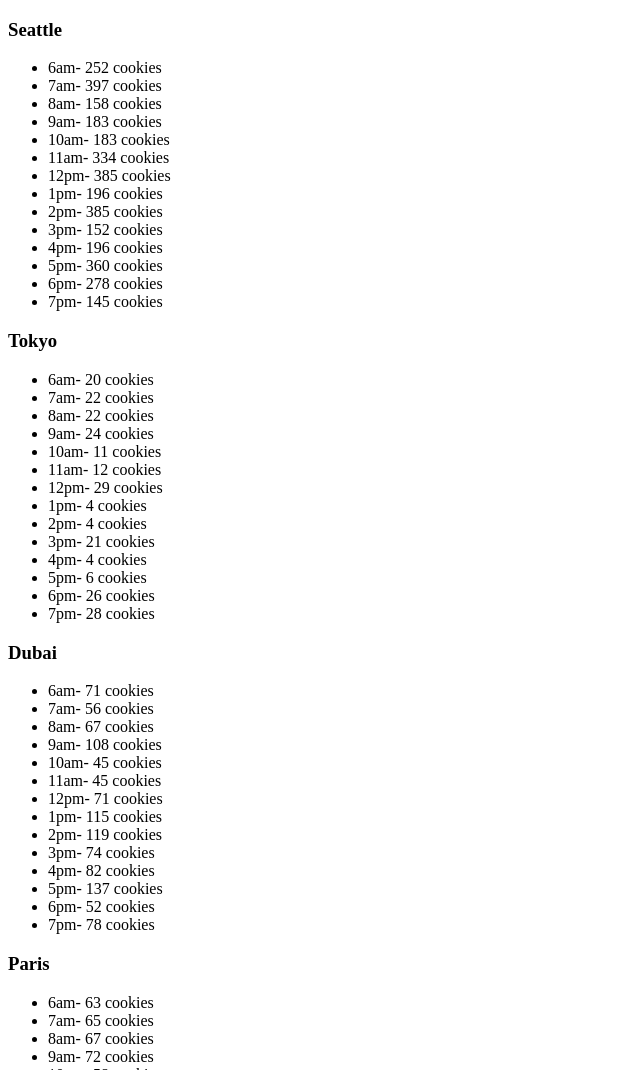
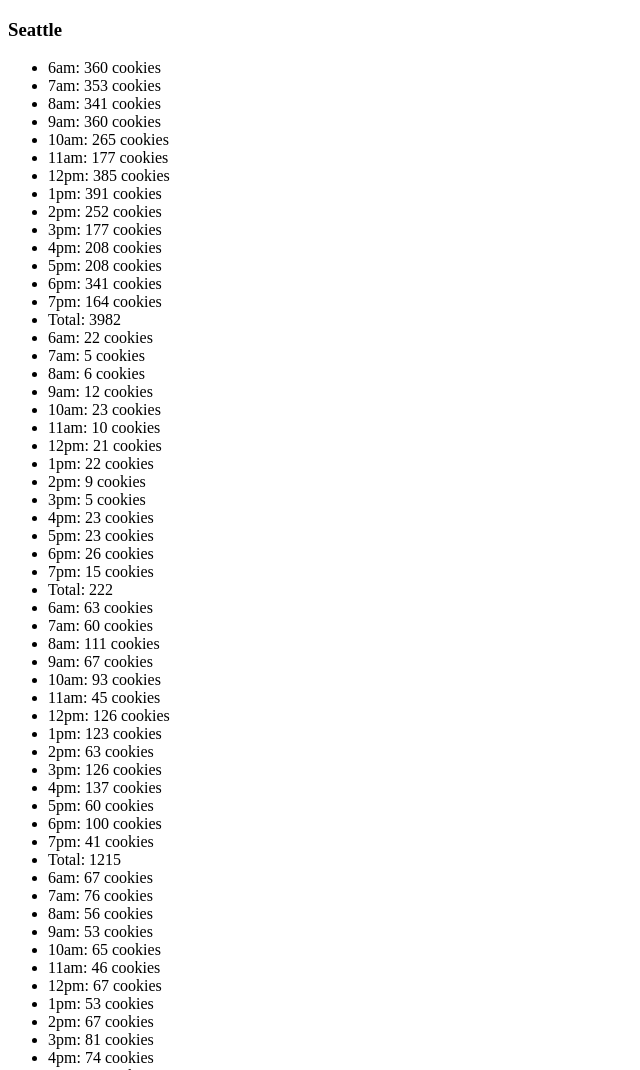
Before and after one commit to DavidSegura07/cookie-stand-david, a plain HTML site: page sale.html in a window 1280 px wide. Shown: the top 1070 px of the page, without its empty margins (0-640 px from the left). Drawn offline with Linux system fonts and the light colour scheme.

Commit message:
this is actually lab6

```diff
--- a/app.js
+++ b/app.js
@@ -1,218 +1,174 @@
 'use strict';
-
 console.log('hi');
 
-const profileContainer = document.getElementById('container');
-console.log(profileContainer);
+let seattleSales = document.getElementById('seattleSales');
+let hours = ['6am', '7am', '8am', '9am', '10am', '11am', '12pm', '1pm', '2pm', '3pm', '4pm', '5pm', '6pm', '7pm'];
 
-let seattle = {
+const seattle = {
   location: 'Seattle',
   min: 23,
   max: 65,
   avg: 6.3,
   cookiesSoldEachHour: [],
-  randomNumber: function () {
-    this.min = Math.ceil(this.min);
-    this.max = Math.floor(this.max);
+  dailyTotal: 0,
+  getRandomCustomers: function () {
     return Math.floor(Math.random() * (this.max - this.min + 1) + this.min);
   },
-  storeHours: ['6am', '7am', '8am', '9am', '10am', '11am', '12pm', '1pm', '2pm', '3pm', '4pm', '5pm', '6pm', '7pm'],
-  totalCookiesSoldPerHour: function () {
-    for (let i = 0; i < this.storeHours.length; i++) {
-      let random = this.randomNumber();
-      console.log(random);
-      let totalCookies = Math.ceil(random * this.avg);
-      console.log(totalCookies);
-      this.cookiesSoldEachHour.push(totalCookies);
-      console.log(`${this.storeHours[i]}: ${totalCookies}`);
+  generateCookiesSales: function () {
+    for (let i = 0; i < hours.length; i++) {
+      let customers = this.getRandomCustomers();
+      console.log(customers);
+      let totalSoldThisHour = Math.ceil(customers * this.avg);
+      this.cookiesSoldEachHour.push(totalSoldThisHour);
+      this.dailyTotal = this.dailyTotal + totalSoldThisHour;
     }
-    console.log(this.cookiesSoldEachHour);
   },
-  render: function() {
-    let article = document.createElement('article');
-    profileContainer.appendChild(article);
-    let h3 = document.createElement('h3');
-    h3.textContent = this.location;
-    article.appendChild(h3);
-    let ul = document.createElement('ul');
-    article.appendChild(ul);
-    for (let i=0; i < this.cookiesSoldEachHour.length; i++) {
-
-      let li = document.createElement('li');
-      li.textContent = `${this.storeHours[i]}- ${this.cookiesSoldEachHour[i]} cookies`;
-      ul.appendChild(li);
+  render: function () {
+    this.generateCookiesSales();
+    for (let i = 0; i < hours.length; i++) {
+      let listItem = document.createElement('li');
+      listItem.textContent = `${hours[i]}: ${this.cookiesSoldEachHour[i]} cookies`;
+      seattleSales.appendChild(listItem);
     }
+    let liTotal = document.createElement('li');
+    liTotal.textContent = `Total: ${this.dailyTotal}`;
+    seattleSales.appendChild(liTotal);
   }
 };
-seattle.totalCookiesSoldPerHour();
 seattle.render();
 
-let tokyo = {
-  location: 'Tokyo',
+let tokyoSales = document.getElementById('seattleSales');
+const tokyo = {
+  location: 'Seattle',
   min: 3,
   max: 24,
   avg: 1.2,
   cookiesSoldEachHour: [],
-  randomNumber: function () {
-    this.min = Math.ceil(this.min);
-    this.max = Math.floor(this.max);
+  dailyTotal: 0,
+  getRandomCustomers: function () {
     return Math.floor(Math.random() * (this.max - this.min + 1) + this.min);
   },
-  storeHours: ['6am', '7am', '8am', '9am', '10am', '11am', '12pm', '1pm', '2pm', '3pm', '4pm', '5pm', '6pm', '7pm'],
-  totalCookiesSoldPerHour: function () {
-    for (let i = 0; i < this.storeHours.length; i++) {
-      let random = this.randomNumber();
-      console.log(random);
-      let totalCookies = Math.ceil(random * this.avg);
-      console.log(totalCookies);
-      this.cookiesSoldEachHour.push(totalCookies);
-      console.log(`${this.storeHours[i]}: ${totalCookies}`);
+  generateCookiesSales: function () {
+    for (let i = 0; i < hours.length; i++) {
+      let customers = this.getRandomCustomers();
+      console.log(customers);
+      let totalSoldThisHour = Math.ceil(customers * this.avg);
+      this.cookiesSoldEachHour.push(totalSoldThisHour);
+      this.dailyTotal = this.dailyTotal + totalSoldThisHour;
     }
-    console.log(this.cookiesSoldEachHour);
   },
-  render: function() {
-    let article = document.createElement('article');
-    profileContainer.appendChild(article);
-    let h3 = document.createElement('h3');
-    h3.textContent = this.location;
-    article.appendChild(h3);
-    let ul = document.createElement('ul');
-    article.appendChild(ul);
-    for (let i=0; i < this.cookiesSoldEachHour.length; i++) {
-
-      let li = document.createElement('li');
-      li.textContent = `${this.storeHours[i]}- ${this.cookiesSoldEachHour[i]} cookies`;
-      ul.appendChild(li);
+  render: function () {
+    this.generateCookiesSales();
+    for (let i = 0; i < hours.length; i++) {
+      let listItem = document.createElement('li');
+      listItem.textContent = `${hours[i]}: ${this.cookiesSoldEachHour[i]} cookies`;
+      tokyoSales.appendChild(listItem);
     }
+    let liTotal = document.createElement('li');
+    liTotal.textContent = `Total: ${this.dailyTotal}`;
+    tokyoSales.appendChild(liTotal);
   }
 };
-tokyo.totalCookiesSoldPerHour();
 tokyo.render();
 
-
-
-let dubai = {
+let dubaiSales = document.getElementById('seattleSales');
+const dubai = {
   location: 'Dubai',
   min: 11,
   max: 38,
   avg: 3.7,
   cookiesSoldEachHour: [],
-  randomNumber: function () {
-    this.min = Math.ceil(this.min);
-    this.max = Math.floor(this.max);
+  dailyTotal: 0,
+  getRandomCustomers: function () {
     return Math.floor(Math.random() * (this.max - this.min + 1) + this.min);
   },
-  storeHours: ['6am', '7am', '8am', '9am', '10am', '11am', '12pm', '1pm', '2pm', '3pm', '4pm', '5pm', '6pm', '7pm'],
-  totalCookiesSoldPerHour: function () {
-    for (let i = 0; i < this.storeHours.length; i++) {
-      let random = this.randomNumber();
-      console.log(random);
-      let totalCookies = Math.ceil(random * this.avg);
-      console.log(totalCookies);
-      this.cookiesSoldEachHour.push(totalCookies);
-      console.log(`${this.storeHours[i]}: ${totalCookies}`);
+  generateCookiesSales: function () {
+    for (let i = 0; i < hours.length; i++) {
+      let customers = this.getRandomCustomers();
+      console.log(customers);
+      let totalSoldThisHour = Math.ceil(customers * this.avg);
+      this.cookiesSoldEachHour.push(totalSoldThisHour);
+      this.dailyTotal = this.dailyTotal + totalSoldThisHour;
     }
-    console.log(this.cookiesSoldEachHour);
   },
-  render: function() {
-    let article = document.createElement('article');
-    profileContainer.appendChild(article);
-    let h3 = document.createElement('h3');
-    h3.textContent = this.location;
-    article.appendChild(h3);
-    let ul = document.createElement('ul');
-    article.appendChild(ul);
-    for (let i=0; i < this.cookiesSoldEachHour.length; i++) {
-
-      let li = document.createElement('li');
-      li.textContent = `${this.storeHours[i]}- ${this.cookiesSoldEachHour[i]} cookies`;
-      ul.appendChild(li);
+  render: function () {
+    this.generateCookiesSales();
+    for (let i = 0; i < hours.length; i++) {
+      let listItem = document.createElement('li');
+      listItem.textContent = `${hours[i]}: ${this.cookiesSoldEachHour[i]} cookies`;
+      dubaiSales.appendChild(listItem);
     }
+    let liTotal = document.createElement('li');
+    liTotal.textContent = `Total: ${this.dailyTotal}`;
+    dubaiSales.appendChild(liTotal);
   }
 };
-dubai.totalCookiesSoldPerHour();
 dubai.render();
 
-let paris = {
+let parisSales = document.getElementById('seattleSales');
+const paris = {
   location: 'Paris',
   min: 20,
   max: 38,
   avg: 2.3,
   cookiesSoldEachHour: [],
-  randomNumber: function () {
-    this.min = Math.ceil(this.min);
-    this.max = Math.floor(this.max);
+  dailyTotal: 0,
+  getRandomCustomers: function () {
     return Math.floor(Math.random() * (this.max - this.min + 1) + this.min);
   },
-  storeHours: ['6am', '7am', '8am', '9am', '10am', '11am', '12pm', '1pm', '2pm', '3pm', '4pm', '5pm', '6pm', '7pm'],
-  totalCookiesSoldPerHour: function () {
-    for (let i = 0; i < this.storeHours.length; i++) {
-      let random = this.randomNumber();
-      console.log(random);
-      let totalCookies = Math.ceil(random * this.avg);
-      console.log(totalCookies);
-      this.cookiesSoldEachHour.push(totalCookies);
-      console.log(`${this.storeHours[i]}: ${totalCookies}`);
+  generateCookiesSales: function () {
+    for (let i = 0; i < hours.length; i++) {
+      let customers = this.getRandomCustomers();
+      console.log(customers);
+      let totalSoldThisHour = Math.ceil(customers * this.avg);
+      this.cookiesSoldEachHour.push(totalSoldThisHour);
+      this.dailyTotal = this.dailyTotal + totalSoldThisHour;
     }
-    console.log(this.cookiesSoldEachHour);
   },
-  render: function() {
-    let article = document.createElement('article');
-    profileContainer.appendChild(article);
-    let h3 = document.createElement('h3');
-    h3.textContent = this.location;
-    article.appendChild(h3);
-    let ul = document.createElement('ul');
-    article.appendChild(ul);
-    for (let i=0; i < this.cookiesSoldEachHour.length; i++) {
-
-      let li = document.createElement('li');
-      li.textContent = `${this.storeHours[i]}- ${this.cookiesSoldEachHour[i]} cookies`;
-      ul.appendChild(li);
+  render: function () {
+    this.generateCookiesSales();
+    for (let i = 0; i < hours.length; i++) {
+      let listItem = document.createElement('li');
+      listItem.textContent = `${hours[i]}: ${this.cookiesSoldEachHour[i]} cookies`;
+      parisSales.appendChild(listItem);
     }
+    let liTotal = document.createElement('li');
+    liTotal.textContent = `Total: ${this.dailyTotal}`;
+    parisSales.appendChild(liTotal);
   }
 };
-paris.totalCookiesSoldPerHour();
 paris.render();
 
-let lima = {
+let limaSales = document.getElementById('seattleSales');
+const lima = {
   location: 'Lima',
   min: 2,
   max: 16,
   avg: 4.6,
   cookiesSoldEachHour: [],
-  randomNumber: function () {
-    this.min = Math.ceil(this.min);
-    this.max = Math.floor(this.max);
+  dailyTotal: 0,
+  getRandomCustomers: function () {
     return Math.floor(Math.random() * (this.max - this.min + 1) + this.min);
   },
-  storeHours: ['6am', '7am', '8am', '9am', '10am', '11am', '12pm', '1pm', '2pm', '3pm', '4pm', '5pm', '6pm', '7pm'],
-  totalCookiesSoldPerHour: function () {
-    for (let i = 0; i < this.storeHours.length; i++) {
-      let random = this.randomNumber();
-      console.log(random);
-      let totalCookies = Math.ceil(random * this.avg);
-      console.log(totalCookies);
-      this.cookiesSoldEachHour.push(totalCookies);
-      console.log(`${this.storeHours[i]}: ${totalCookies}`);
+  generateCookiesSales: function () {
+    for (let i = 0; i < hours.length; i++) {
+      let customers = this.getRandomCustomers();
+      console.log(customers);
+      let totalSoldThisHour = Math.ceil(customers * this.avg);
+      this.cookiesSoldEachHour.push(totalSoldThisHour);
+      this.dailyTotal = this.dailyTotal + totalSoldThisHour;
     }
-    console.log(this.cookiesSoldEachHour);
   },
-  render: function() {
-    let article = document.createElement('article');
-    profileContainer.appendChild(article);
-    let h3 = document.createElement('h3');
-    h3.textContent = this.location;
-    article.appendChild(h3);
-    let ul = document.createElement('ul');
-    article.appendChild(ul);
-    for (let i=0; i < this.cookiesSoldEachHour.length; i++) {
-
-      let li = document.createElement('li');
-      li.textContent = `${this.storeHours[i]}- ${this.cookiesSoldEachHour[i]} cookies`;
-      ul.appendChild(li);
+  render: function () {
+    this.generateCookiesSales();
+    for (let i = 0; i < hours.length; i++) {
+      let listItem = document.createElement('li');
+      listItem.textContent = `${hours[i]}: ${this.cookiesSoldEachHour[i]} cookies`;
+      limaSales.appendChild(listItem);
     }
+    let liTotal = document.createElement('li');
+    liTotal.textContent = `Total: ${this.dailyTotal}`;
+    limaSales.appendChild(liTotal);
   }
 };
-lima.totalCookiesSoldPerHour();
 lima.render();
--- a/sale.html
+++ b/sale.html
@@ -6,10 +6,14 @@
   <title>Document</title>
 </head>
 <body>
+<section>
+  <article>
+    <h3>Seattle</h3>
+    <ul id="seattleSales">
 
-  <main id="container">
-
-  </main>
+    </ul>
+  </article>
+</section>
 </body>
 <footer>
   <script type="text/javascript" src="app.js"></script>
```
Also changed, not shown: index.html (+5 -0 lines).
